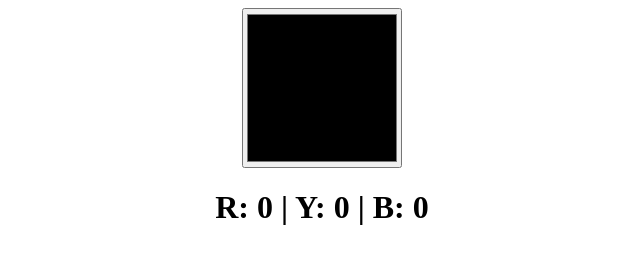
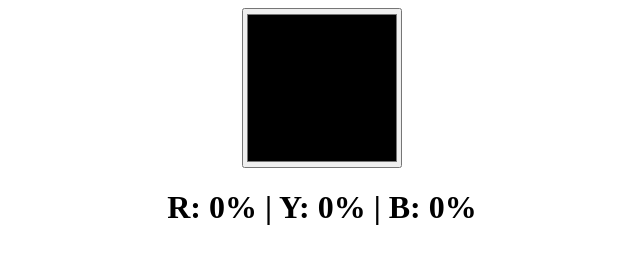
Before and after one commit to TimofeevNikita/TimofeevNikita.github.io, a plain HTML site: page index.html in a window 1280 px wide. Shown: the whole page, without its empty margins (318-958 px from the left). Drawn offline with Linux system fonts and the light colour scheme.

Commit message:
Convert colors to percents

```diff
--- a/index.html
+++ b/index.html
@@ -86,7 +86,13 @@
                 // colorRGBRepr.innerText = "R: " + rgb.r + " | G: " + rgb.g + " | B: " + rgb.b;
                 let ryb = rgb2ryb(rgb);
                 let colorRYBRepr = document.getElementById('selected-color-ryb-repr');
-                colorRYBRepr.innerText = "R: " + ryb.r + " | Y: " + ryb.y + " | B: " + ryb.b;
+                console.log("RYB ", ryb);
+                console.log("RGB ", rgb);
+                let color_sum = ryb.r + ryb.y + ryb.b;
+                let r_percent = color_sum ? Math.floor((ryb.r / color_sum * 100) * 100) / 100 : 0,
+                    y_percent = color_sum ? Math.floor((ryb.y / color_sum * 100) * 100) / 100 : 0,
+                    b_percent = color_sum ? Math.floor((ryb.b / color_sum * 100) * 100) / 100 : 0;
+                colorRYBRepr.innerText = "R: " + r_percent + "% | Y: " + y_percent + "% | B: " + b_percent + "%";
             }
             let colorPicker = document.getElementById('color-picker');
             colorPicker.addEventListener("change", onColorChanged);
```
